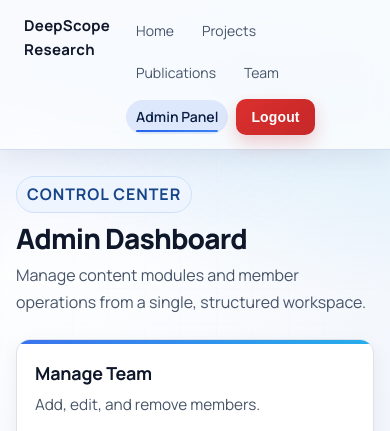
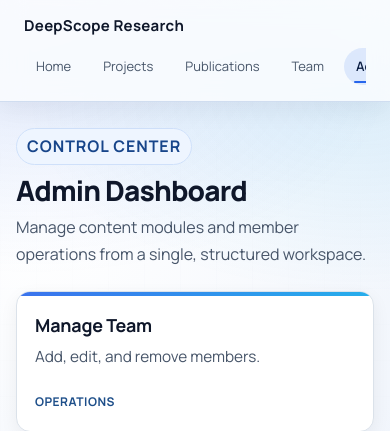
Before and after one commit to hijbullahx/dscoperesearch, a Django app: page /admin-panel/ in a window 390 px wide. Shown: the top 431 px of the page. Run offline with Django 5.2, Linux system fonts and the light colour scheme; the visitor is signed in with stand-in values (Sample User, id 1).

Commit message:
Enhance mobile navigation styles with improved layout and responsive design for better usability

```diff
--- a/static/web/styles.css
+++ b/static/web/styles.css
@@ -694,10 +694,33 @@ select:focus {
 @media (max-width: 760px) {
   .nav-inner {
     align-items: flex-start;
+    flex-direction: column;
+    gap: 10px;
   }
 
   .nav-links {
+    width: 100%;
     gap: 8px;
+    flex-wrap: nowrap;
+    overflow-x: auto;
+    padding-bottom: 2px;
+    scrollbar-width: thin;
+    -webkit-overflow-scrolling: touch;
+  }
+
+  .nav-links a,
+  .nav-links .btn {
+    flex: 0 0 auto;
+  }
+
+  .nav-links a {
+    padding: 8px 12px;
+    font-size: 13px;
+  }
+
+  .nav-links button.btn {
+    padding: 8px 12px;
+    font-size: 13px;
   }
 
   .container {
```
